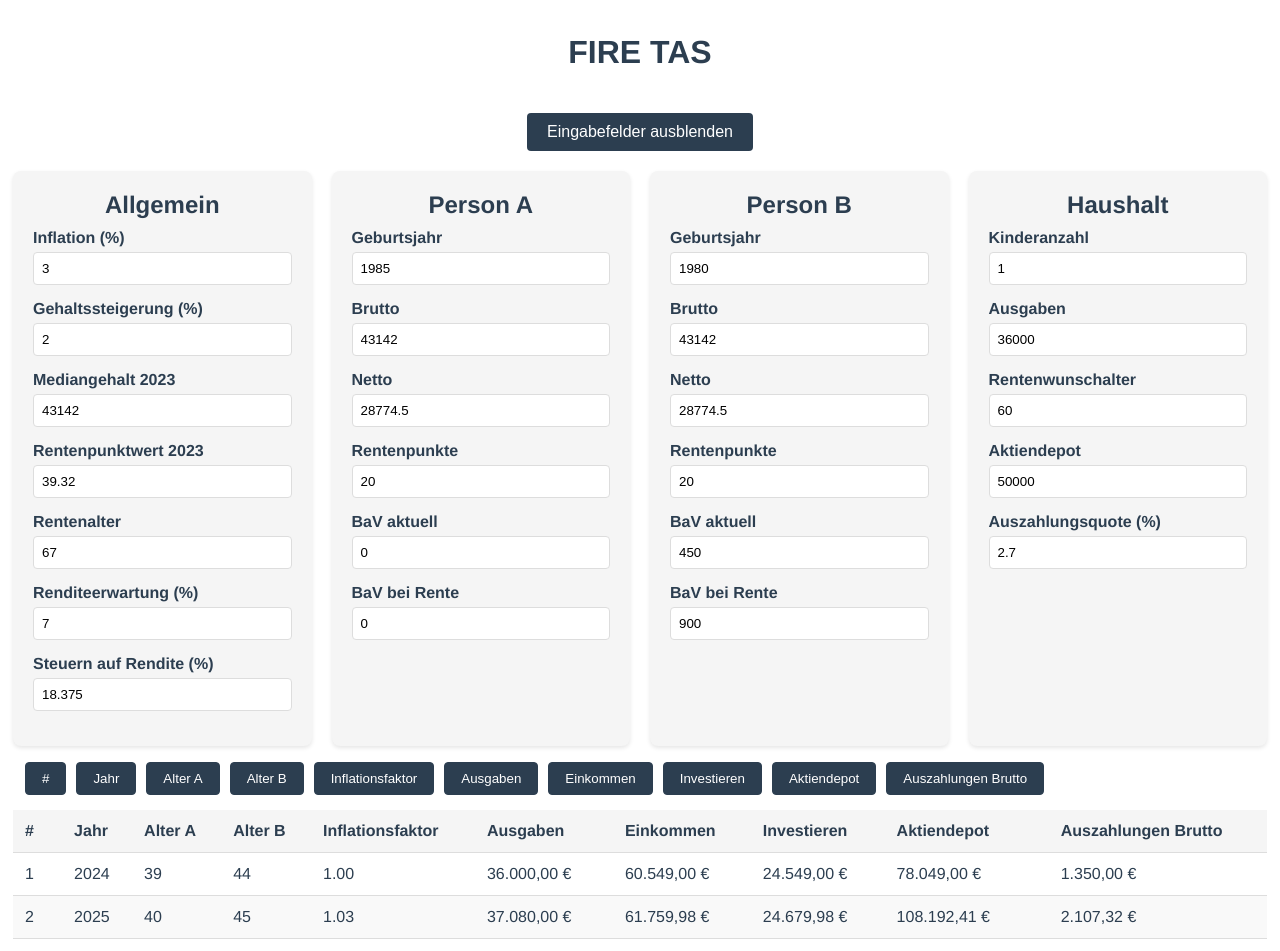
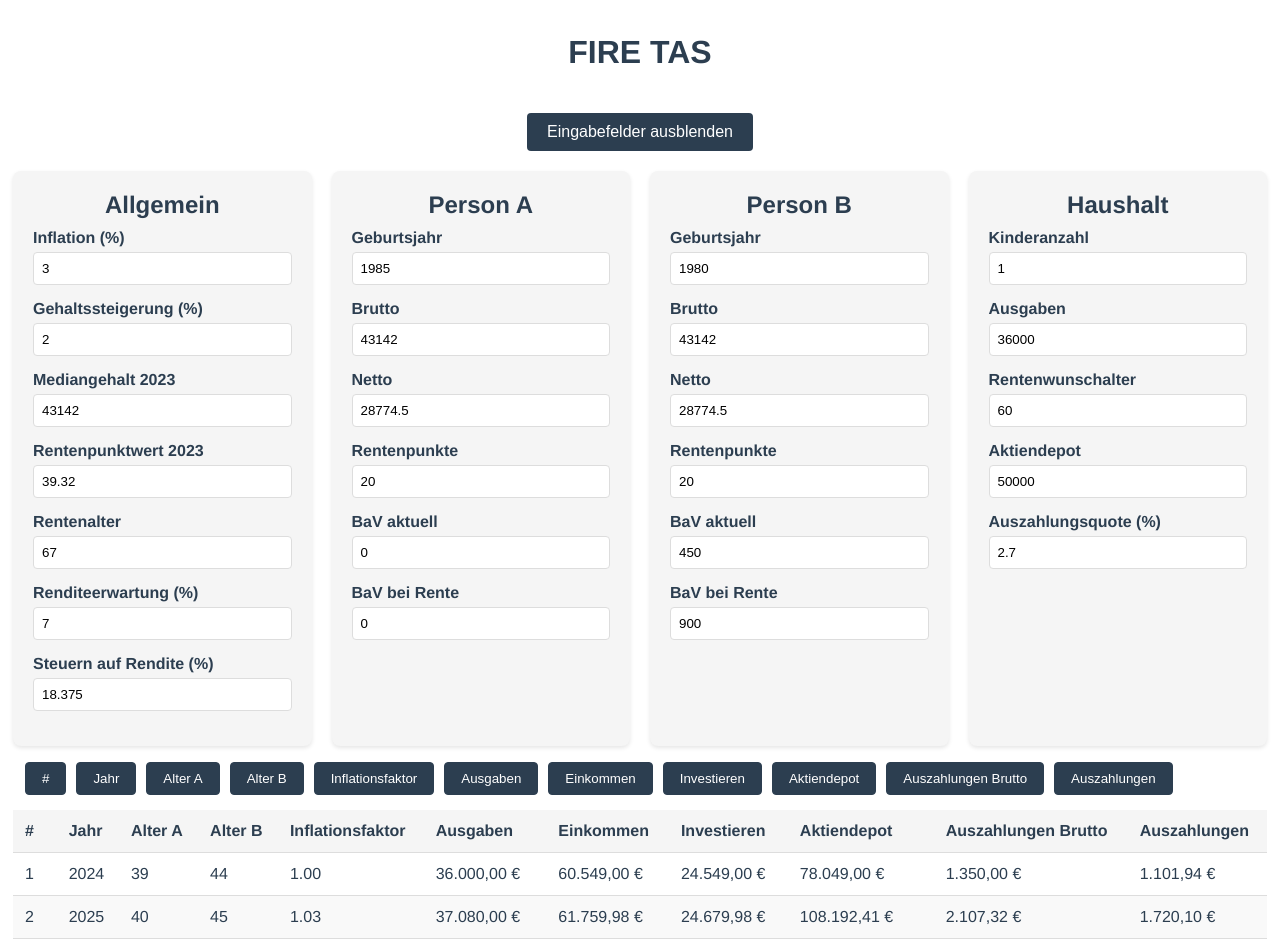
Before and after one commit to damoon/fire-tas, a Vue app: page /#/ in a window 1280 px wide. Shown: the top 951 px of the page. Built offline with nearby package versions, Linux system fonts and the light colour scheme.

Commit message:
added net payout

```diff
--- a/src/components/DataTable.vue
+++ b/src/components/DataTable.vue
@@ -44,6 +44,9 @@
           <td v-show="columns.grossPayout.visible">
             {{ formatCurrency(row.grossPayout) }}
           </td>
+          <td v-show="columns.netPayout.visible">
+            {{ formatCurrency(row.netPayout) }}
+          </td>
         </tr>
       </tbody>
     </table>
@@ -77,6 +80,7 @@ export default defineComponent({
         investment: { visible: true, label: "Investieren" },
         totalInvested: { visible: true, label: "Aktiendepot" },
         grossPayout: { visible: true, label: "Auszahlungen Brutto" },
+        netPayout: { visible: true, label: "Auszahlungen" },
       } as Columns,
     };
   },
@@ -129,6 +133,7 @@ export default defineComponent({
         const investment = income - expenses;
         const grossPayout =
           totalInvested * (this.formData.household.payoutRate / 100);
+        const netPayout = grossPayout * (1 - this.formData.general.returnTax / 100);
 
         totalInvested *= 1 + this.formData.general.expectedReturn / 100;
         totalInvested += investment;
@@ -143,6 +148,7 @@ export default defineComponent({
           investment,
           totalInvested,
           grossPayout,
+          netPayout,
         });
         index++;
       }
--- a/src/types/index.ts
+++ b/src/types/index.ts
@@ -52,4 +52,5 @@ export interface YearlyDataRow {
   investment: number;
   totalInvested: number;
   grossPayout: number;
+  netPayout: number;
 }
```
